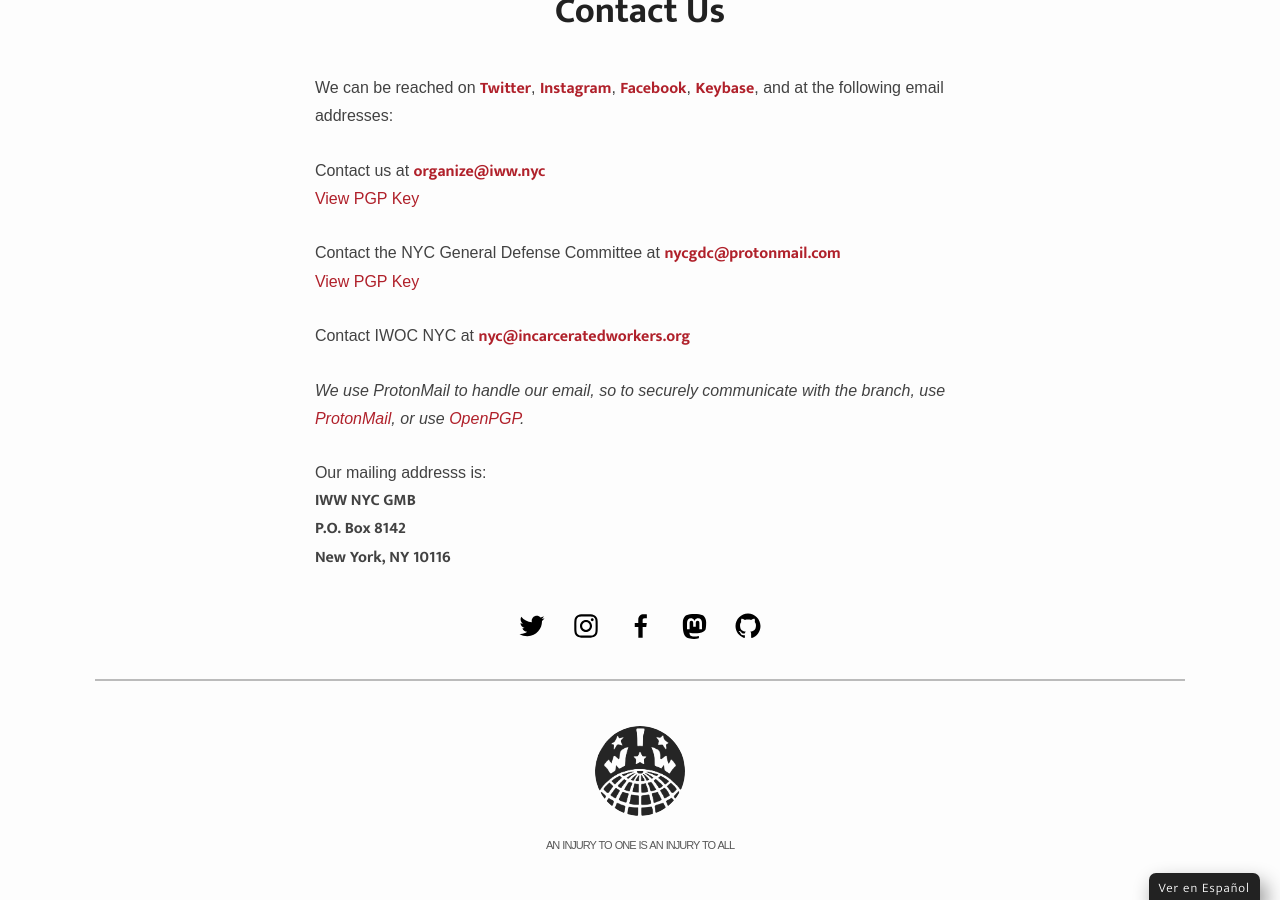
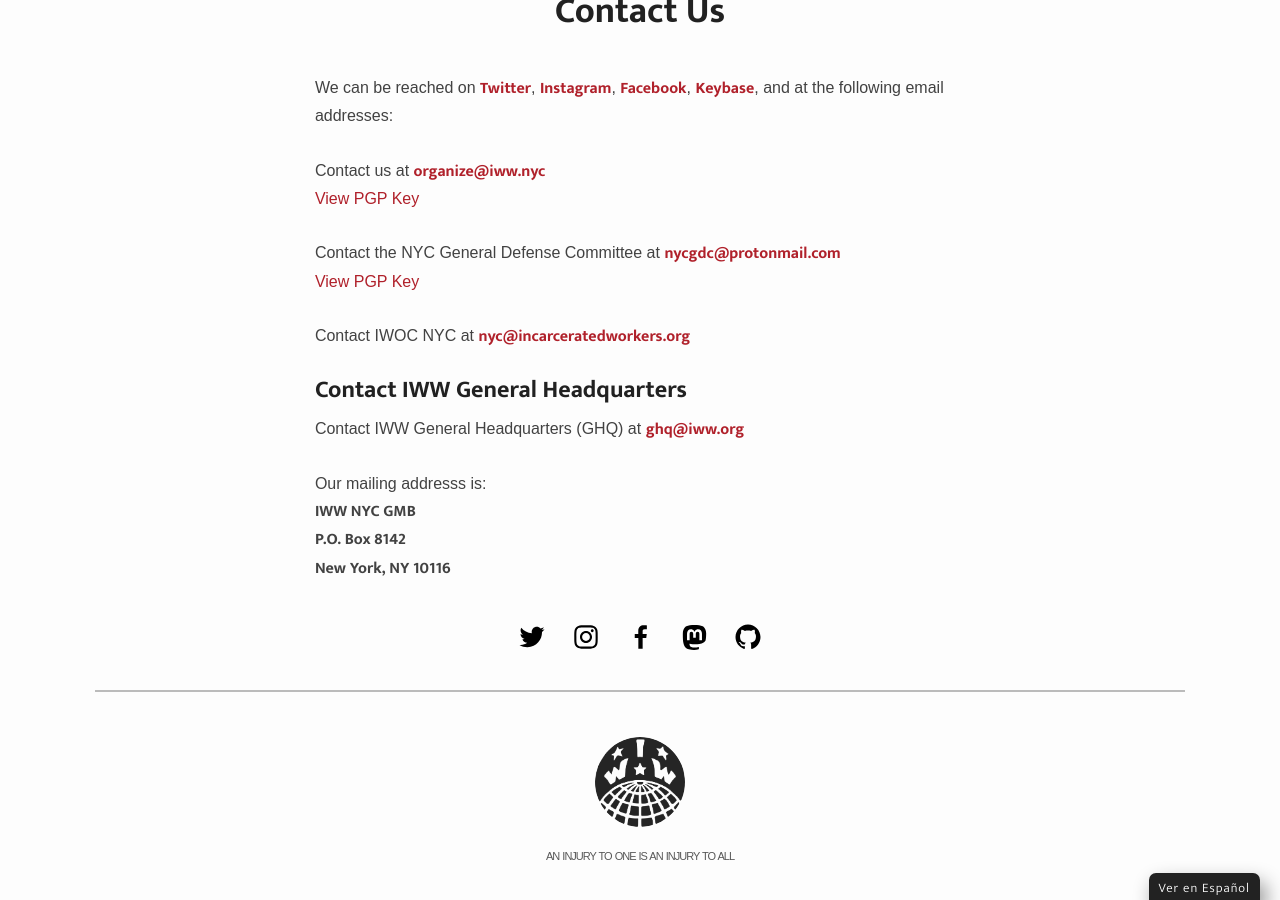
Before and after one commit to IWW-NYC-GMB/iww.nyc, a Jekyll site: the page built from contact.html, in a window 1280 px wide and 900 px high, scrolled down 704 px. Built offline with Jekyll 4.4.1, drawn with Linux system fonts in a browser that asks for light colours; some web fonts are replaced.

Commit message:
Update contact.html

```diff
--- a/contact.html
+++ b/contact.html
@@ -60,7 +60,9 @@
 
 Contact IWOC NYC at <a href="mailto:nyc@incarceratedworkers.org"><strong>nyc@incarceratedworkers.org</strong></a><br><br>
 
-<em>We use ProtonMail to handle our email, so to securely communicate with the branch, use <a href="https://protonmail.com" target="_blank">ProtonMail</a>, or use <a href="https://www.openpgp.org" target="_blank">OpenPGP</a>.</em><br><br>
+<h1>Contact IWW General Headquarters</h1>
+
+Contact IWW General Headquarters (GHQ) at <a href="mailto:ghq@iww.org"><strong>ghq@iww.org</strong></a><br><br>
 
 Our mailing addresss is:<br>
 <strong>IWW NYC GMB<br>
```
